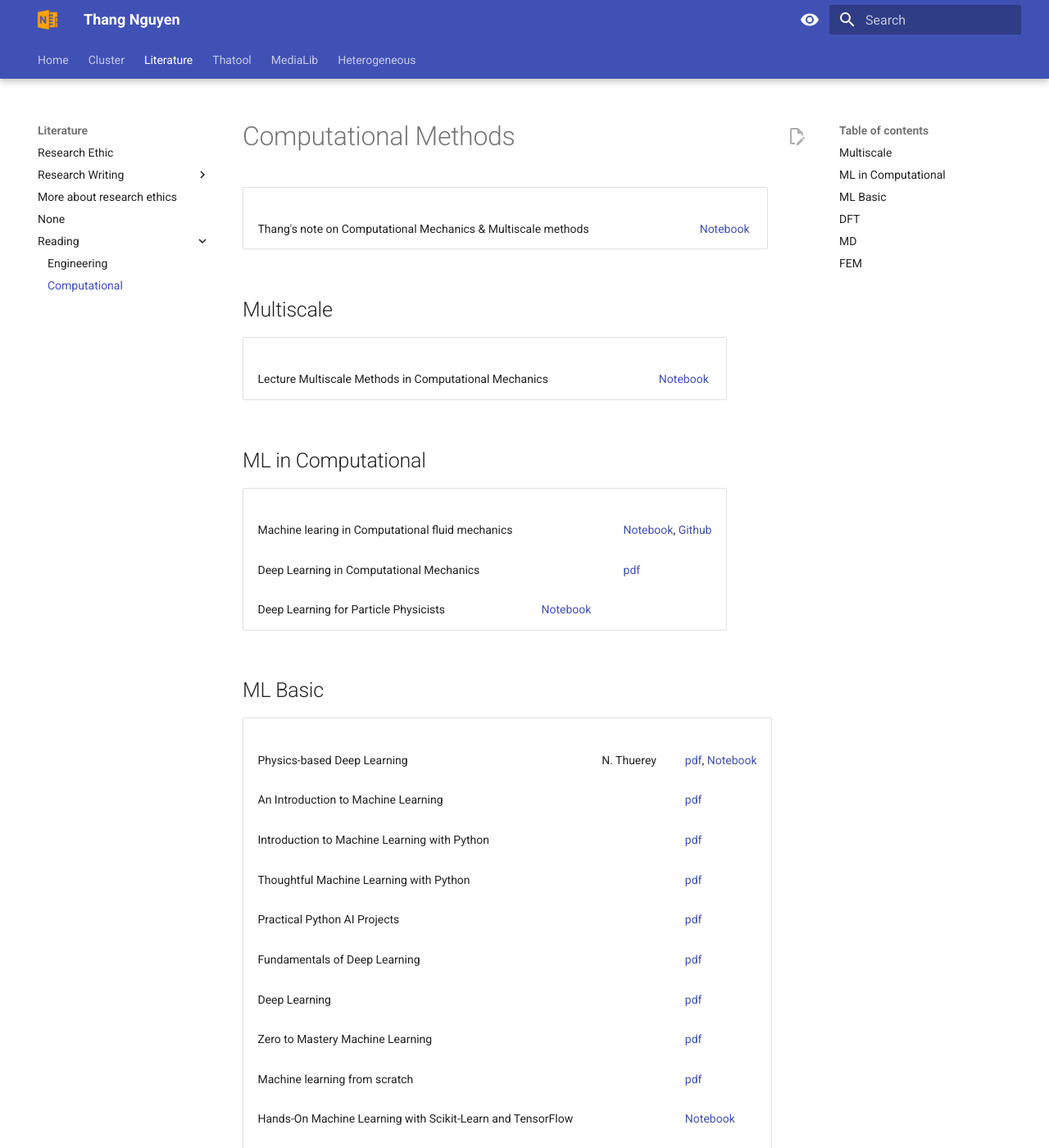
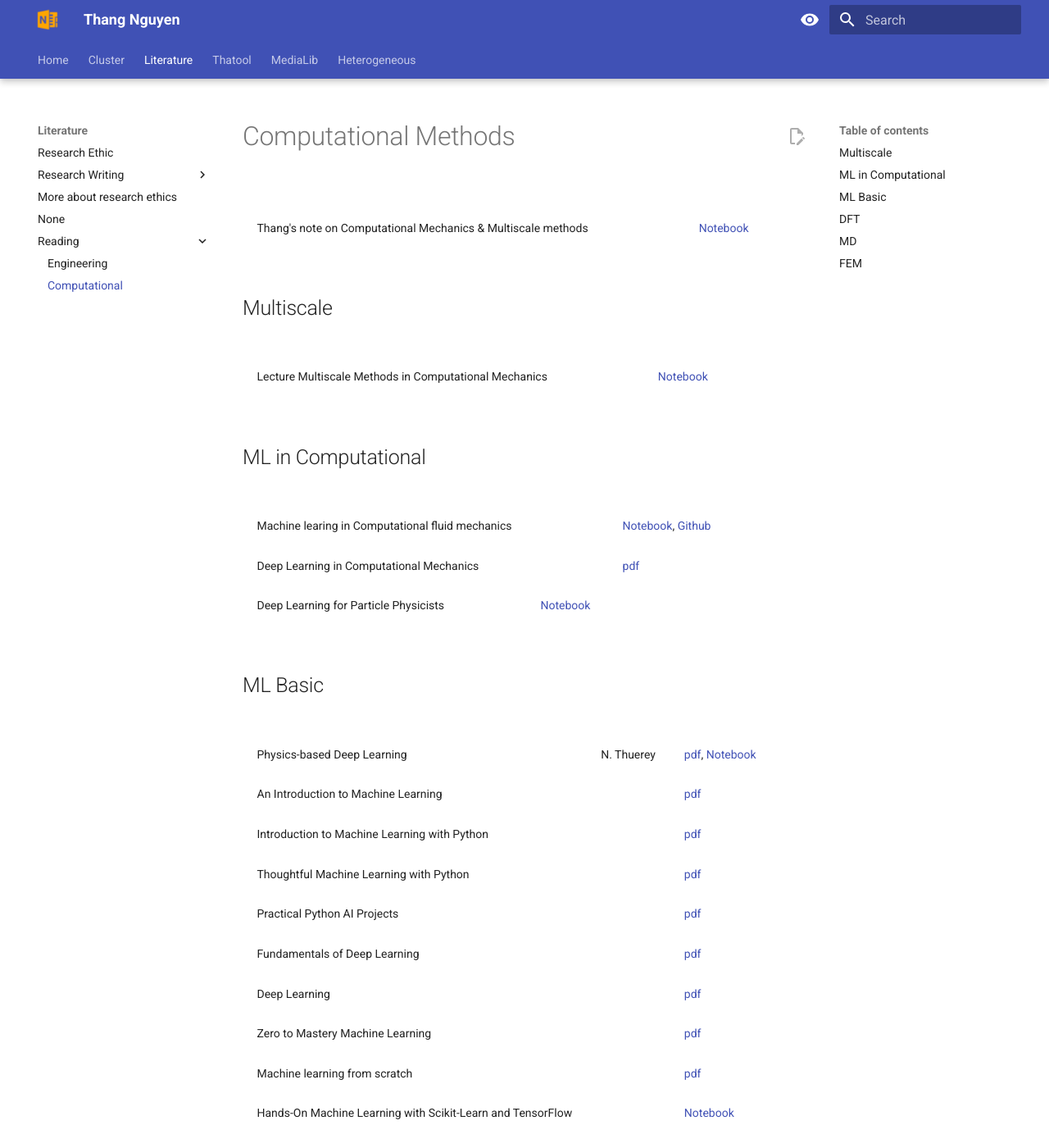
Before and after one commit to thangckt/thangckt.github.io, an MkDocs documentation site: the page built from docs/literature/reading/Comp_Methods.md, in a window 1280 px wide and 1400 px high. Shown: the whole window at 82% size. Built offline with MkDocs 1.6.1 and Material for MkDocs 9.7.7, drawn with Linux system fonts in a browser that asks for light colours; the version menu is left out.

Commit message:
Update Comp_Methods.md

```diff
--- a/docs/literature/reading/Comp_Methods.md
+++ b/docs/literature/reading/Comp_Methods.md
@@ -3,7 +3,7 @@ hide:
 #   - toc
 ---
 
-<style> scoped>
+<style scoped>
 table, td, th {border: none!important;
                 font-size:14px; margin-top:-20px; margin-bottom:0px; padding-top:0px; padding-bottom:0px; border-spacing:0px;}
 </style>
```
